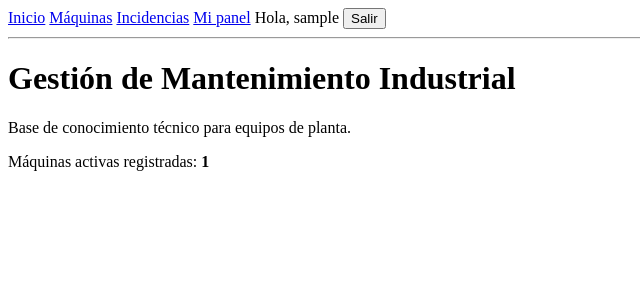
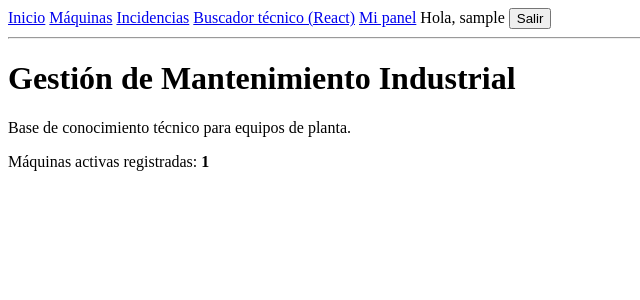
Before and after one commit to scientificandtechnologicalnews-hash/gestion-mantenimiento-industrial, a Django app: page / in a window 1280 px wide. Shown: the top 300 px of the page, without its empty margins (0-640 px from the left). Run offline with Django 5.2, Linux system fonts and the light colour scheme; a user stored in the database is signed in; tables that the repository leaves empty hold one stand-in row (values such as "Sample post").

Commit message:
feat: Django sirve la aplicación React compilada en /app/ con WhiteNoise

```diff
--- a/maintenance/urls.py
+++ b/maintenance/urls.py
@@ -17,4 +17,6 @@ urlpatterns = [
     path("incidencias/", views.incidencia_lista, name="incidencia_lista"),
     path("incidencias/nueva/", views.incidencia_crear, name="incidencia_crear"),
     path("incidencias/<int:pk>/editar/", views.incidencia_editar, name="incidencia_editar"),
+
+    path("app/", views.app_react, name="app"),
 ]
--- a/maintenance/views.py
+++ b/maintenance/views.py
@@ -8,6 +8,9 @@ from django.utils import timezone
 
 from .forms import IncidenciaCrearForm, IncidenciaEditarForm
 from .models import Documento, Incidencia, Maquina
+
+from django.conf import settings
+from django.http import Http404, HttpResponse
 
 
 def es_administrador(user):
@@ -160,4 +163,13 @@ def incidencia_editar(request, pk):
 
     return render(request, "incidencias/form.html", {"form": form, "titulo": "Editar incidencia"})
 
+
+def app_react(request):
+    """Entrega la página principal de React ya compilada.
+    La página en sí es pública; los datos que pide a la API siguen protegidos por permisos."""
+    index = settings.BASE_DIR / "frontend" / "dist" / "index.html"
+    if not index.exists():
+        raise Http404("React no está compilado: ejecuta 'npm run build' en la carpeta frontend.")
+    return HttpResponse(index.read_text(encoding="utf-8"))
+
 # Create your views here.
--- a/requirements.txt
+++ b/requirements.txt
@@ -3,3 +3,4 @@ Django==6.1.2
 djangorestframework==3.18.3
 sqlparse==0.6.0
 tzdata==2026.5
+whitenoise==6.12.0
--- a/templates/base.html
+++ b/templates/base.html
@@ -13,6 +13,11 @@
             {% if perms.maintenance.view_incidencia %}
                 <a href="{% url 'maintenance:incidencia_lista' %}">Incidencias</a>
             {% endif %}
+
+            {% if perms.maintenance.view_documento %}
+                <a href="{% url 'maintenance:app' %}">Buscador técnico (React)</a>
+            {% endif %}
+
             <a href="{% url 'maintenance:panel' %}">Mi panel</a>
             <span>Hola, {{ user.username }}</span>
             <form method="post" action="{% url 'logout' %}" style="display:inline">
```
Also changed, not shown: config/settings.py (+16 -0 lines), frontend/vite.config.js (+8 -8 lines), 1 other file.
